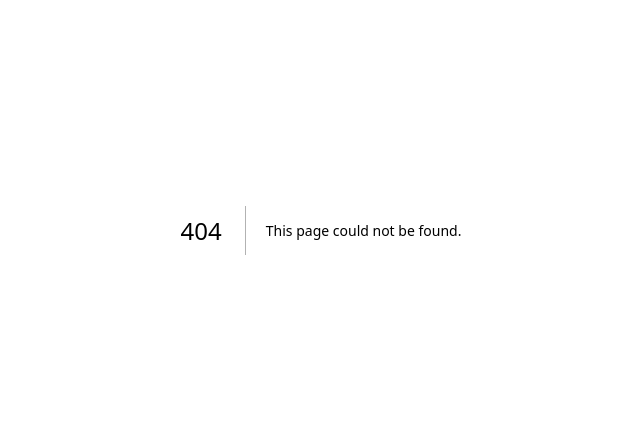
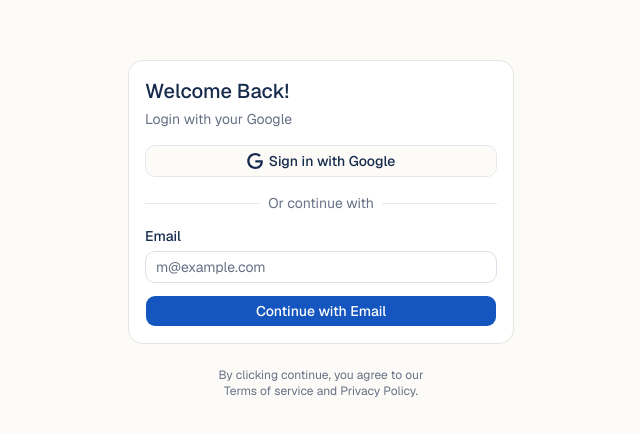
Before and after one commit to Goftanbon/geja-kalehiwot, a Next.js app: page /login in a window 1280 px wide. Before the commit this address had no page. Shown: the part 170-604 px from the top of the page, without its empty margins (319-959 px from the left). Built offline with nearby package versions, Linux system fonts and the light colour scheme.

Commit message:
feat: add login page

```diff
--- /dev/null
+++ b/app/(auth)/layout.tsx
@@ -0,0 +1,50 @@
+"use client";
+
+// import Logo from "@/public/midjourney-dark.png";
+// import { useTheme } from "next-themes";
+
+export default function AuthLayout({
+  children,
+}: {
+  children: React.ReactNode;
+}) {
+  // const { theme, setTheme } = useTheme();
+  // console.log("Current theme:", theme);
+
+  return (
+    <div className="relative flex min-h-svh flex-col items-center justify-center">
+      {/* <Link
+        href="/"
+        className={buttonVariants({
+          variant: "outline",
+          className: "absolute top-4 left-4",
+        })}
+      >
+        <ArrowLeft className="size-4" />
+        Back
+      </Link> */}
+      <div className="flex w-full max-w-sm flex-col gap-6">
+        {/* <Link
+          href="/"
+          className="flex items-center gap-2 self-center font-medium"
+        >
+          <Image src={Logo} alt="Logo" width={32} height={32} />
+          LMS.
+        </Link> */}
+        {children}
+
+        <div className="text-balance text-center text-xs text-muted-foreground">
+          By clicking continue, you agree to our{" "}
+          <span className="hover:text-primary hover:underline">
+            Terms of service
+          </span>{" "}
+          and{" "}
+          <span className="hover:text-primary hover:underline">
+            Privacy Policy
+          </span>
+          .
+        </div>
+      </div>
+    </div>
+  );
+}
--- /dev/null
+++ b/app/(auth)/login/_components/LoginForm.tsx
@@ -0,0 +1,132 @@
+"use client";
+
+import { GoogleIcon } from "@/components/custom/google-icon";
+import { Button } from "@/components/ui/button";
+import {
+  Card,
+  CardContent,
+  CardDescription,
+  CardHeader,
+  CardTitle,
+} from "@/components/ui/card";
+import { Input } from "@/components/ui/input";
+import { Label } from "@/components/ui/label";
+// import { authClient } from "@/lib/auth-client";
+// import { authClient } from "@/lib/auth-client";
+// import { Loader } from "lucide-react";
+import { useRouter } from "next/navigation";
+import { useState, useTransition } from "react";
+// import { toast } from "sonner";
+
+export function LoginForm() {
+  const router = useRouter();
+  const [githubPending, startGithubTransition] = useTransition();
+  const [emailPending, startEmailTransition] = useTransition();
+  const [email, setEmail] = useState("");
+  const [googlePending, startGoogleTransition] = useTransition();
+  // const [emailPending, startEmailTransition] = useTransition();
+  // const [email, setEmail] = useState("");
+
+  // async function signinWithGitHub() {
+  //   // await authClient.sign("github");
+  //   startGithubTransition(async () => {
+  //     await authClient.signIn.social({
+  //       provider: "github",
+  //       callbackURL: "/",
+  //       fetchOptions: {
+  //         onSuccess: () => {
+  //           console.log("Successfully signed in with GitHub");
+  //           toast.success("Successfully signed in with GitHub");
+  //         },
+  //         onError: (error) => {
+  //           console.log(error);
+  //           toast.error("Internal Server Error", { position: "top-center" });
+  //         },
+  //       },
+  //     });
+  //   });
+  // }
+
+  async function signinWithGoogle() {
+    startGoogleTransition(async () => {
+      //   await authClient.signIn.social({
+      //     provider: "google",
+      //     callbackURL: "/",
+      //     fetchOptions: {
+      //       onSuccess: () => {
+      //         // console.log("Successfully signed in with Google");
+      //         // toast.success("Successfully signed in with Google");
+      //       },
+      //       onError: (error) => {
+      //         console.log(error);
+      //         toast.error("Internal Server Error", { position: "top-center" });
+      //       },
+      //     },
+      //   });
+    });
+  }
+
+  return (
+    <Card>
+      <CardHeader>
+        <CardTitle className="text-xl">Welcome Back!</CardTitle>
+        <CardDescription>Login with your Google</CardDescription>
+      </CardHeader>
+
+      <CardContent className="flex flex-col gap-4">
+        <Button
+          disabled={googlePending}
+          onClick={signinWithGoogle}
+          className="w-full"
+          variant="outline"
+        >
+          {googlePending ? (
+            <>
+              {/* <Loader className="size-4 animate-spin" /> */}
+              <span>Loading...</span>
+            </>
+          ) : (
+            <>
+              {/* <GithubIcon className="size-4" /> */}
+              <GoogleIcon />
+              Sign in with Google
+            </>
+          )}
+        </Button>
+
+        <div className="relative text-center text-sm after:absolute after:inset-0 after:top-1/2 after:z-0 after:flex after:items-center after:border-t after:border-border">
+          <span className="relative z-10 bg-card px-2 text-muted-foreground">
+            Or continue with
+          </span>
+        </div>
+
+        <div className="grid gap-3">
+          <div className="grid gap-2">
+            <Label htmlFor="email">Email</Label>
+            <Input
+              value={email}
+              onChange={(e) => setEmail(e.target.value)}
+              type="email"
+              placeholder="m@example.com"
+              required
+            />
+          </div>
+
+          <Button onClick={() => {}} disabled={emailPending}>
+            {emailPending ? (
+              <>
+                {/* <Loader2 className="size-4 animate-spin" /> */}
+                <span>Loading...</span>
+              </>
+            ) : (
+              <>
+                {/* <Send className="size-4" /> */}
+                <span>Continue with Email</span>
+              </>
+            )}
+          </Button>
+        </div>
+      </CardContent>
+    </Card>
+  );
+}
--- /dev/null
+++ b/app/(auth)/login/page.tsx
@@ -0,0 +1,38 @@
+import { Suspense } from "react";
+import { redirect } from "next/navigation";
+// import { getSession } from "@/lib/get-session";
+import { LoginForm } from "./_components/LoginForm";
+import { Card, CardContent, CardHeader } from "@/components/ui/card";
+// import { Skeleton } from "@/components/ui/skeleton";
+
+async function LoginContent() {
+  //   const session = await getSession();
+
+  //   if (session) {
+  //     redirect("/");
+  //   }
+
+  return <LoginForm />;
+}
+
+function LoginSkeleton() {
+  return (
+    <Card className="w-full">
+      <CardHeader className="space-y-2">
+        {/* <Skeleton className="h-6 w-36" />
+        <Skeleton className="h-4 w-48" /> */}
+      </CardHeader>
+      <CardContent>
+        {/* <Skeleton className="h-10 w-full rounded-md" /> */}
+      </CardContent>
+    </Card>
+  );
+}
+
+export default function LoginPage() {
+  return (
+    <Suspense fallback={<LoginSkeleton />}>
+      <LoginContent />
+    </Suspense>
+  );
+}
```
